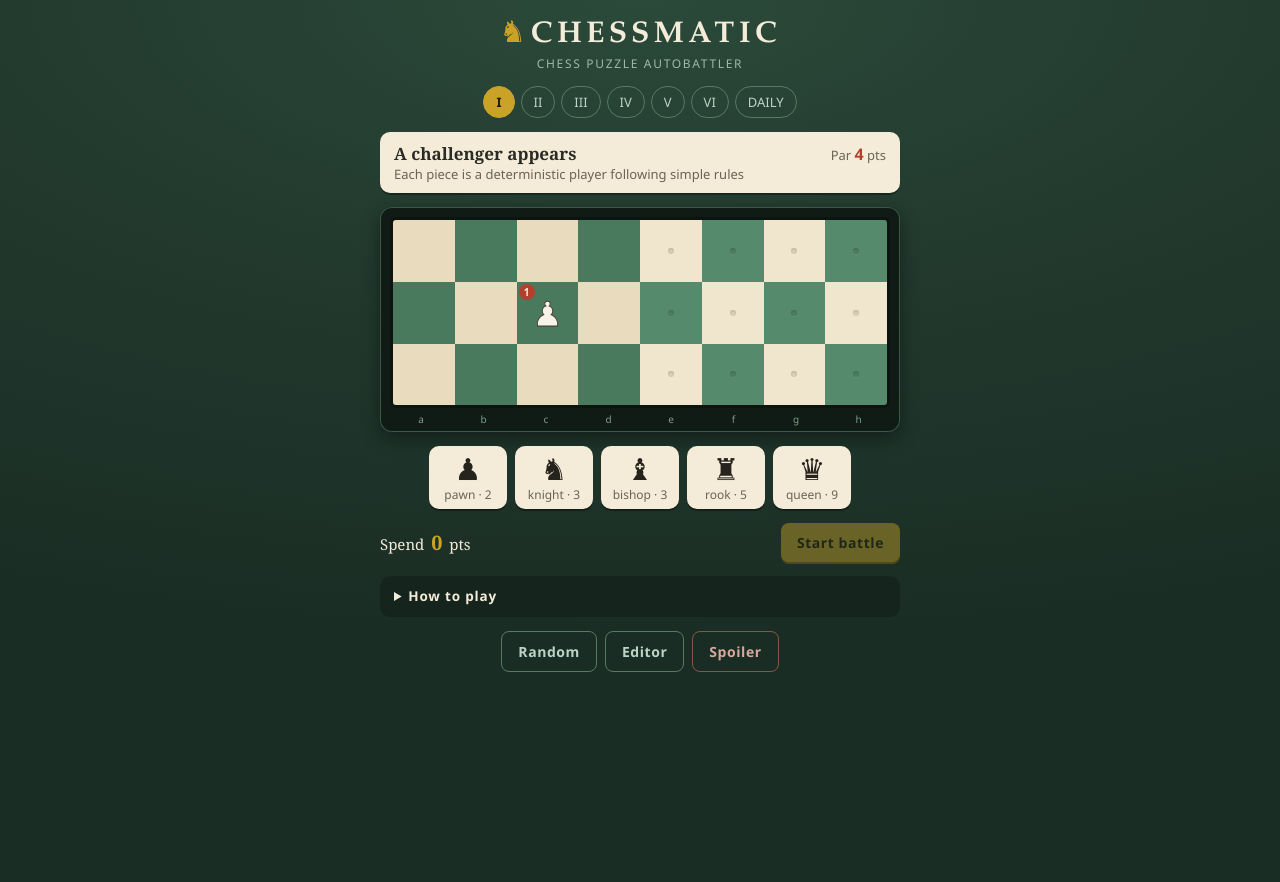
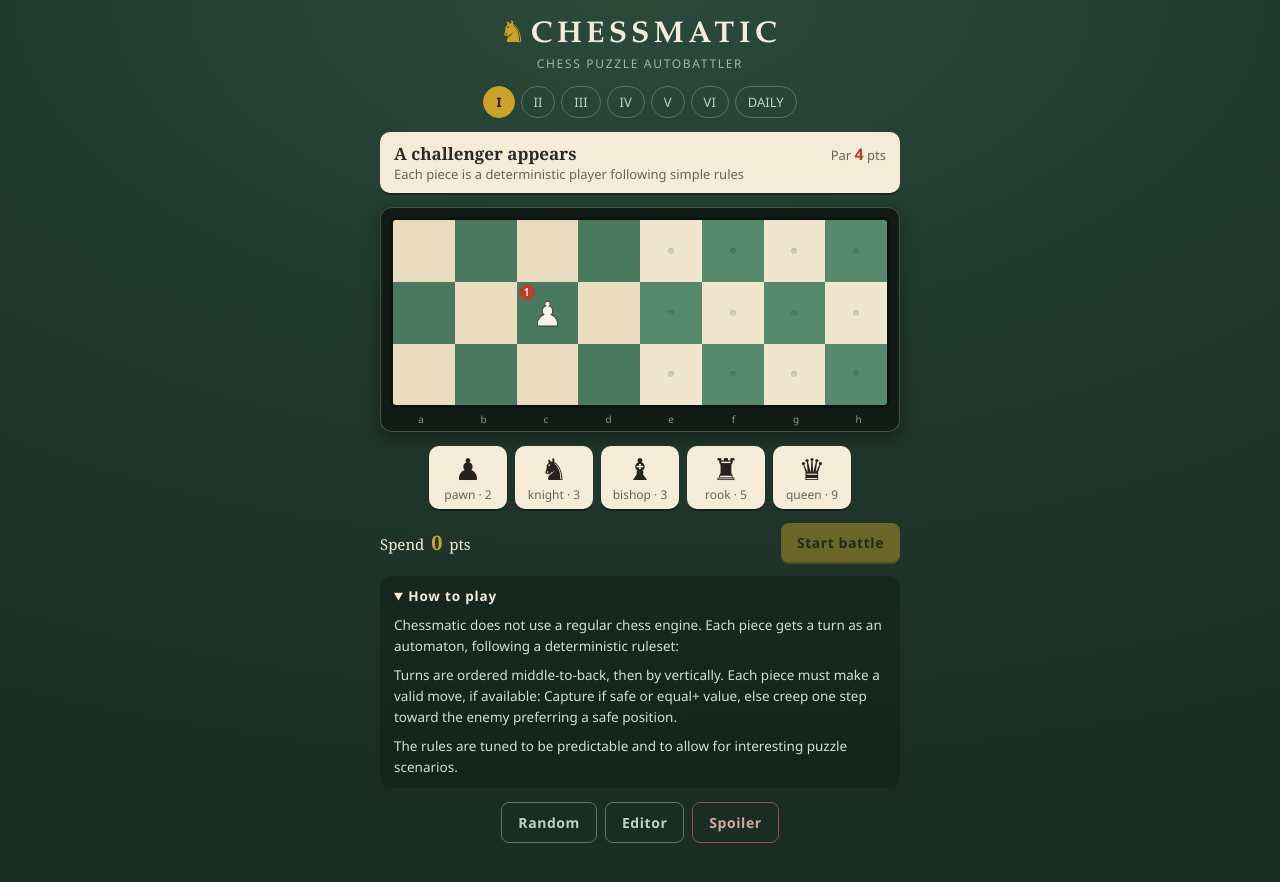
Before and after one commit to shazow/chessmatic, a Svelte app: page / in a window 1280 px wide. Before the commit the page ends 800 px from the top, so only its background shows below. Built offline with nearby package versions, Linux system fonts and the light colour scheme.

Commit message:
App.svelte: expand How to play by default, remember collapse
The details section starts open, and toggling it stores the choice in
localStorage so a collapse survives reloads.

Co-Authored-By: Claude <noreply@anthropic.com>

```diff
--- a/src/App.svelte
+++ b/src/App.svelte
@@ -105,6 +105,7 @@
   let editorDesc = $state('');
   let editorTarget = $state(5);
   let drag = $state<DragState | null>(null);
+  let howToOpen = $state(readHowToOpen());
   let suppressClick = false;
   let resultCard = $state<HTMLDivElement | undefined>();
 
@@ -160,6 +161,22 @@
 
   function deployLabel(): string {
     return `${fileOf(deployment[0])}–${fileOf(deployment[1])}`;
+  }
+
+  function readHowToOpen(): boolean {
+    try {
+      return localStorage.getItem('howToCollapsed') !== '1';
+    } catch {
+      return true;
+    }
+  }
+
+  function storeHowToOpen(open: boolean): void {
+    try {
+      localStorage.setItem('howToCollapsed', open ? '0' : '1');
+    } catch {
+      // Private mode or blocked storage — the preference just won't persist.
+    }
   }
 
   function resetMessageWhenEmpty(): void {
@@ -764,7 +781,7 @@
     </section>
   {/if}
 
-  <details>
+  <details bind:open={howToOpen} ontoggle={() => storeHowToOpen(howToOpen)}>
     <summary>How to play</summary>
     <p>Chessmatic does not use a regular chess engine. Each piece gets a turn as an automaton, following a deterministic ruleset:</p>
     <p>Turns are ordered middle-to-back, then by vertically. Each piece must make a valid move, if available: Capture if safe or equal+ value, else creep one step toward the enemy preferring a safe position.</p>
```
